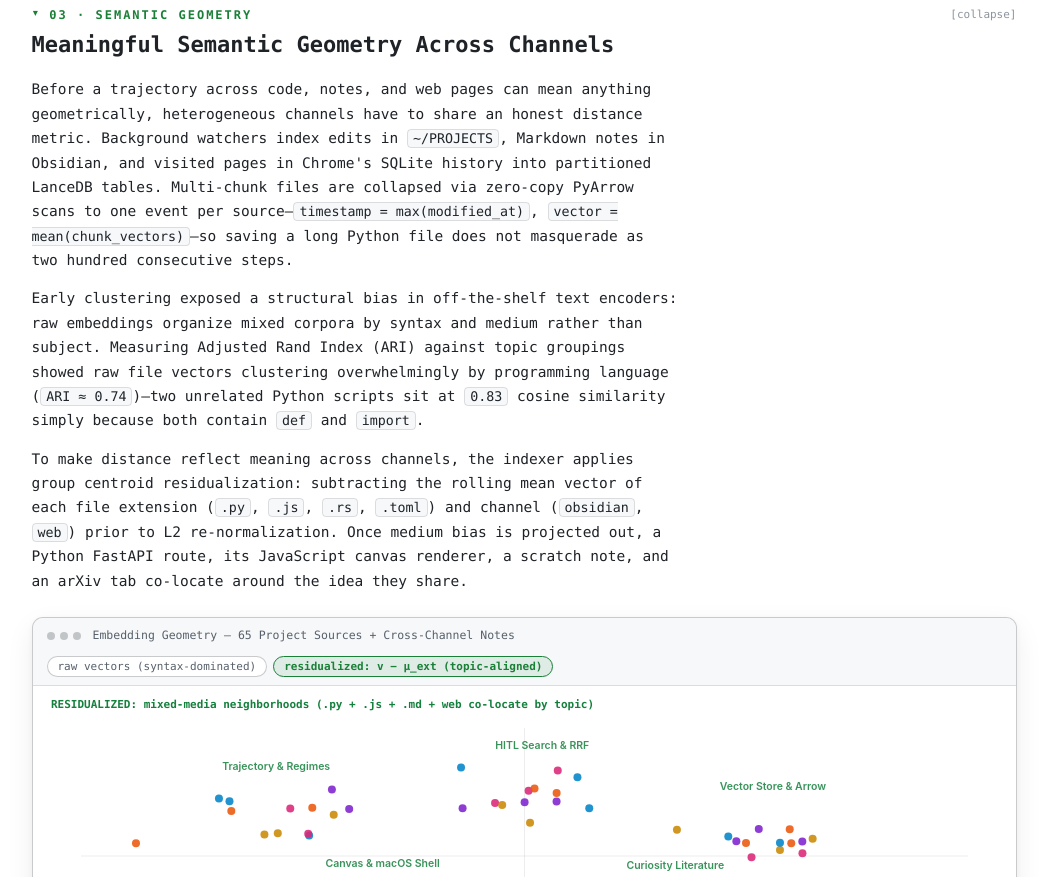
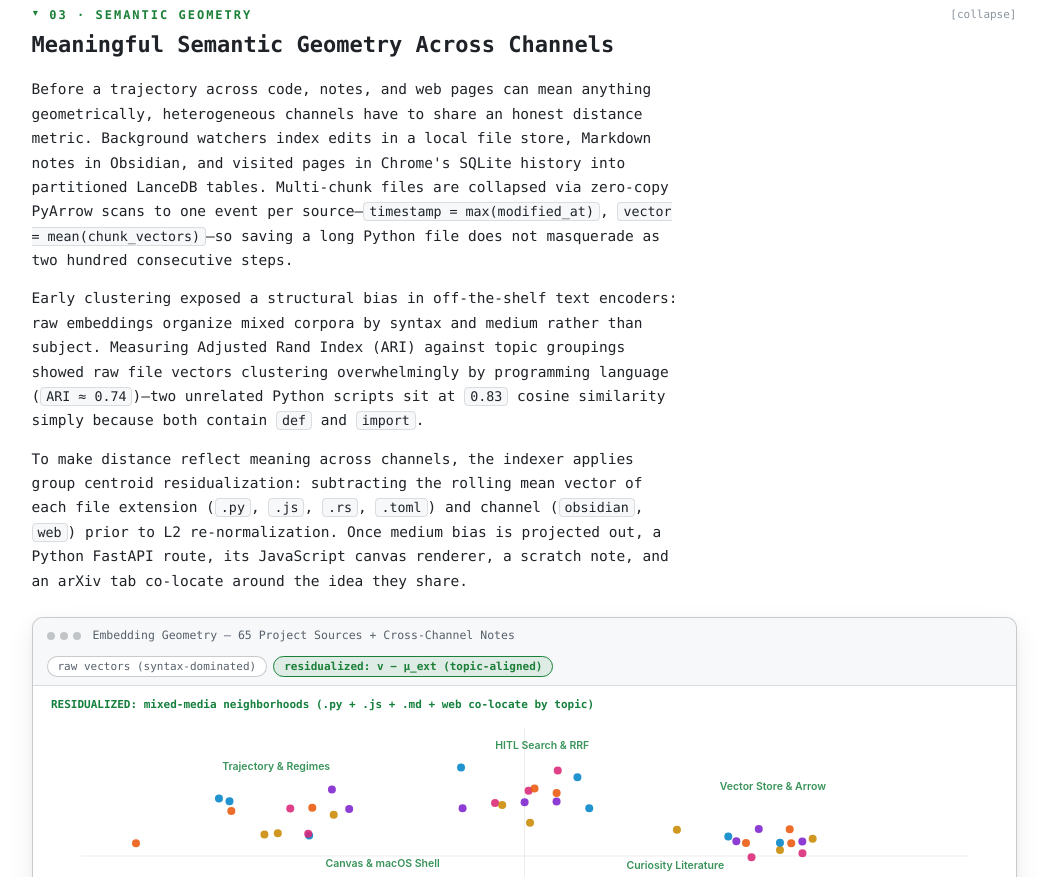
Before and after one commit to lintelligences/lintelligences, a plain HTML site: page docs/launcher.html in a window 1280 px wide. Shown: the part 2655-3532 px from the top of the page, without its empty margins (116-1164 px from the left). Drawn offline with Linux system fonts and the light colour scheme.

Commit message:
Update description of trajectory and indexing process

```diff
--- a/docs/launcher.html
+++ b/docs/launcher.html
@@ -1110,7 +1110,7 @@
       <div class="chapter-body">
         <div class="prose">
           <p>
-            Before a trajectory across code, notes, and web pages can mean anything geometrically, heterogeneous channels have to share an honest distance metric. Background watchers index edits in <code>~/PROJECTS</code>, Markdown notes in Obsidian, and visited pages in Chrome's SQLite history into partitioned LanceDB tables. Multi-chunk files are collapsed via zero-copy PyArrow scans to one event per source—<code>timestamp = max(modified_at)</code>, <code>vector = mean(chunk_vectors)</code>—so saving a long Python file does not masquerade as two hundred consecutive steps.
+            Before a trajectory across code, notes, and web pages can mean anything geometrically, heterogeneous channels have to share an honest distance metric. Background watchers index edits in a local file store, Markdown notes in Obsidian, and visited pages in Chrome's SQLite history into partitioned LanceDB tables. Multi-chunk files are collapsed via zero-copy PyArrow scans to one event per source—<code>timestamp = max(modified_at)</code>, <code>vector = mean(chunk_vectors)</code>—so saving a long Python file does not masquerade as two hundred consecutive steps.
           </p>
           <p>
             Early clustering exposed a structural bias in off-the-shelf text encoders: raw embeddings organize mixed corpora by syntax and medium rather than subject. Measuring Adjusted Rand Index (ARI) against topic groupings showed raw file vectors clustering overwhelmingly by programming language (<code>ARI ≈ 0.74</code>)—two unrelated Python scripts sit at <code>0.83</code> cosine similarity simply because both contain <code>def</code> and <code>import</code>.
```
